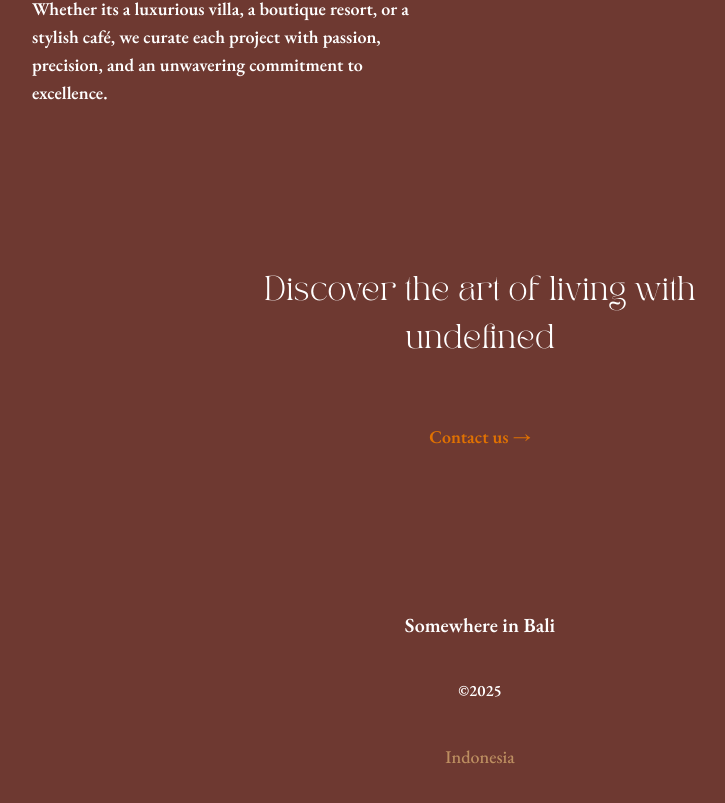
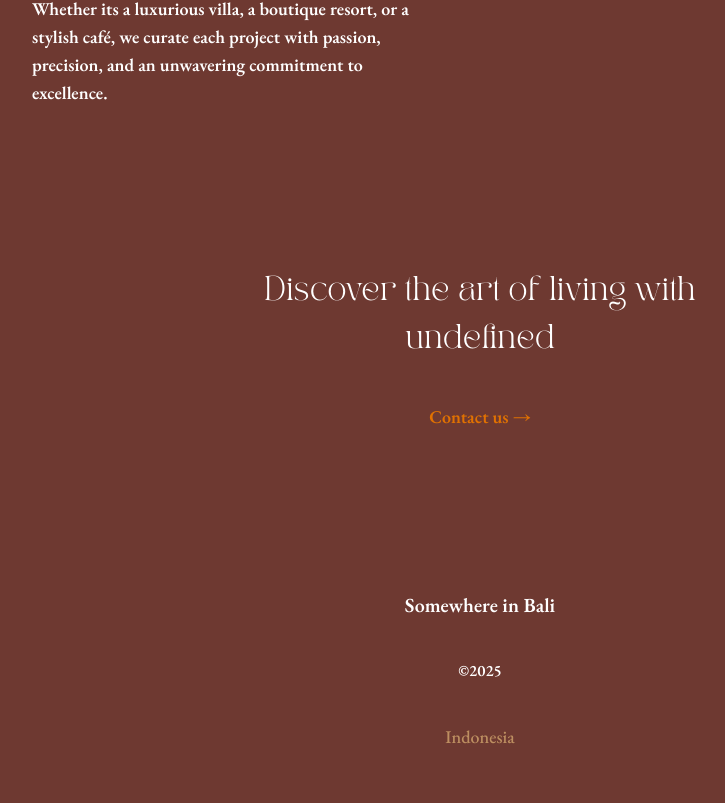
Before and after one commit to edjulsin/kattinterior, a Next.js app: page /about in a window 1280 px wide. Shown: the part 1365-2168 px from the top of the page, without its empty margins (160-885 px from the left). Built offline with nearby package versions, Linux system fonts and the light colour scheme; no server answers.

Commit message:
improve bottom copy and gap

```diff
--- a/components/Bottom.tsx
+++ b/components/Bottom.tsx
@@ -1,8 +1,8 @@
 import Link from 'next/link';
 
 const Bottom = ({ copy }: { copy?: string }) =>
-    <section className='text-center flex flex-col gap-y-15 max-w-2xs md:max-w-sm lg:max-w-md'>
-        <h3 className='text-xl/loose lg:text-2xl/loose font-serif'>{ copy || 'Let’s plan your space' }</h3>
+    <section className='text-center flex flex-col gap-y-10 max-w-2xs md:max-w-sm lg:max-w-md'>
+        <h3 className='text-xl/loose lg:text-2xl/loose font-serif'>{ copy || 'Design your space with us' }</h3>
         <Link className='text-lg font-semibold font-sans text-amber-600' href='/contact'>Contact us &rarr;</Link>
     </section>
 
```
